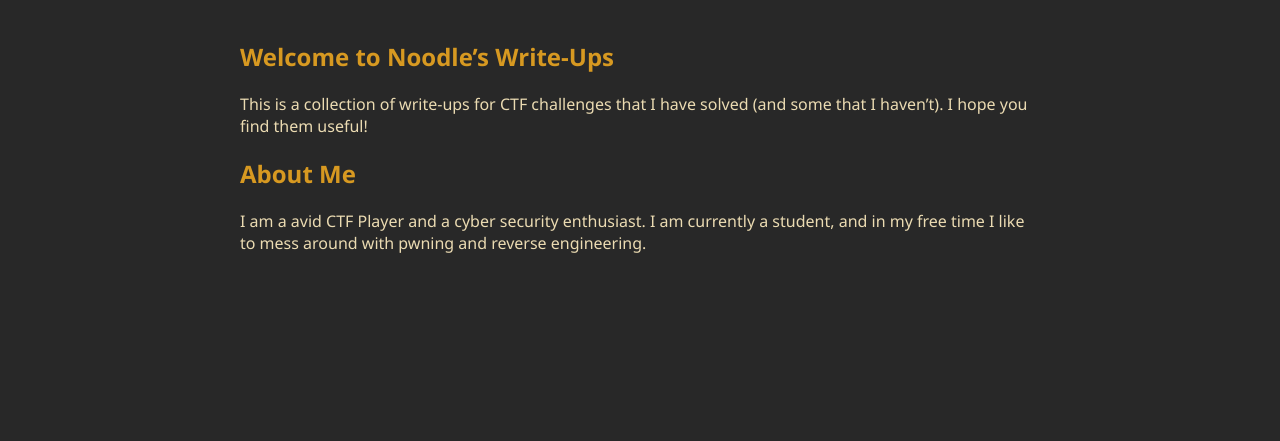
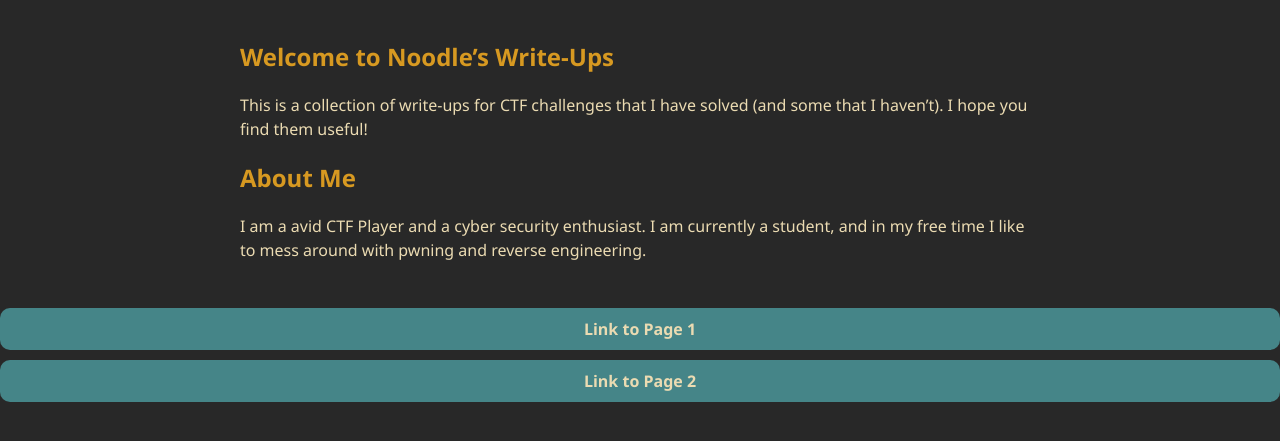
Before and after one commit to noodlekid/noodlekid.github.io, a Jekyll site: the page built from index.md, in a window 1280 px wide. Shown: the top 441 px of the page. Built offline with Jekyll 4.4.1, drawn with Linux system fonts in a browser that asks for light colours.

Commit message:
new styles

```diff
--- a/_layouts/default.html
+++ b/_layouts/default.html
@@ -10,5 +10,11 @@
     <div class="container">
         {{ content }}
     </div>
+    <div class="link-box">
+    <a href="page1.html">Link to Page 1</a>
+</div>
+<div class="link-box">
+    <a href="page2.html">Link to Page 2</a>
+</div>
 </body>
 </html>
--- a/styles.css
+++ b/styles.css
@@ -37,4 +37,87 @@ a:hover {
     text-decoration: underline;
 }
 
+a:visited {
+    color: var(--purple);
+}
+
+p {
+    line-height: 1.5;
+}
+
+pre {
+    background-color: var(--bg);
+    color: var(--fg);
+    padding: 10px;
+    border-radius: 5px;
+    overflow-x: auto;
+}
+
+pre code {
+    background-color: var(--bg);
+    color: var(--fg);
+    padding: 0;
+}
+
+code {
+    background-color: var(--bg);
+    color: var(--fg);
+    padding: 2px;
+    border-radius: 2px;
+}
+
+blockquote {
+    background-color: var(--bg);
+    color: var(--fg);
+    padding: 10px;
+    border-left: 5px solid var(--yellow);
+    margin: 0;
+}
+
+blockquote p {
+    margin: 0;
+}
+
+blockquote p:last-child {
+    margin-bottom: 0;
+}
+
+blockquote p:first-child {
+    margin-top: 0;
+}
+
+blockquote p + p {
+    margin-top: 10px;
+}
+
+blockquote p + p:last-child {
+    margin-bottom: 0;
+}
+
+blockquote p + p:first-child {
+    margin-top: 0;
+}
+
+blockquote p + p + p {
+    margin-top: 10px;
+}
+
+.link-box {
+    background-color: var(--blue); /* Using a Gruvbox color */
+    border-radius: 10px; /* Rounded corners */
+    padding: 10px;
+    margin: 10px 0;
+    text-align: center;
+}
+
+.link-box a {
+    color: var(--fg); /* Light text from Gruvbox scheme */
+    text-decoration: none;
+    font-weight: bold;
+}
+
+.link-box a:hover {
+    text-decoration: underline;
+}
+
 /* Add more custom styles as needed */
```
